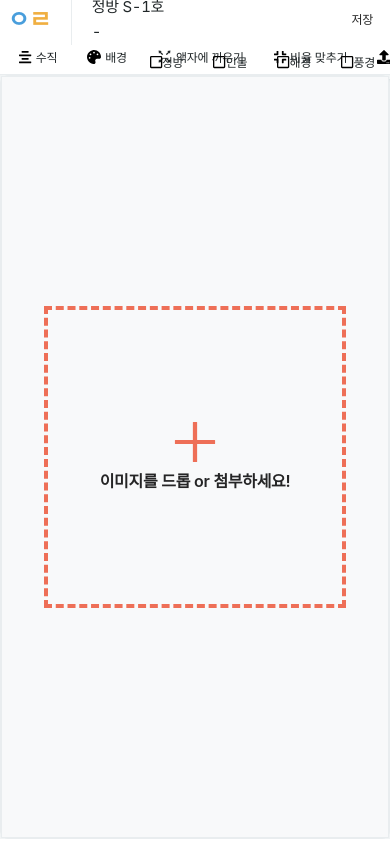
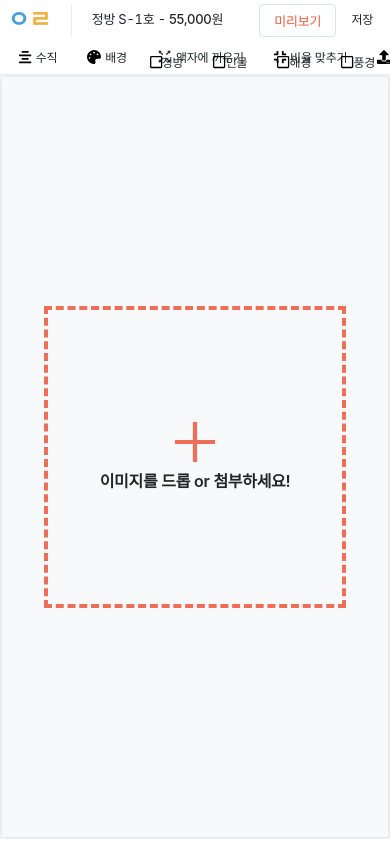
Before and after one commit to mecanvas/early-front, a Next.js app: page /tool/single in a window 390 px wide. Shown: the top 844 px of the page. Built offline with nearby package versions, Linux system fonts and the light colour scheme; a web font is replaced by a local one.

Commit message:
모바일헤더 완

```diff
--- a/src/components/tool/ToolHeader.tsx
+++ b/src/components/tool/ToolHeader.tsx
@@ -4,7 +4,14 @@ import { useGlobalState } from 'src/hooks';
 import { FramePrice } from 'src/interfaces/ToolInterface';
 import Logo from '../layouts/Logo';
 import ToolSave from './ToolSave';
-import { ToolHeaderMenu, CanvasInfomationWrapper, BillInfomation, Bill, BillTotal } from './divided/DividedToolStyle';
+import {
+  ToolHeaderMenu,
+  CanvasInfomationWrapper,
+  BillInfomation,
+  Bill,
+  BillTotal,
+  ToolSinglePrice,
+} from './divided/DividedToolStyle';
 import { theme } from 'src/style/theme';
 
 interface Props {
@@ -46,10 +53,10 @@ const ToolHeader = ({ singlePrice, singleCanvasName }: Props) => {
       <div style={{ display: 'flex', alignItems: 'center' }}>
         <Logo />
         {singlePrice && singleCanvasName ? (
-          <div style={{ borderLeft: `1px solid ${theme.color.gray200}`, paddingLeft: '20px', marginLeft: '20px' }}>
-            <span style={{ marginRight: '-9px' }}>{singleCanvasName} -</span>
+          <ToolSinglePrice>
+            <span>{singleCanvasName} -</span>
             <Button type="text">{singlePrice}원</Button>
-          </div>
+          </ToolSinglePrice>
         ) : (
           <Popover
             style={{ padding: 0 }}
--- a/src/components/tool/divided/DividedToolStyle.tsx
+++ b/src/components/tool/divided/DividedToolStyle.tsx
@@ -50,12 +50,7 @@ export const ToolHeaderMenu = styled.div`
     button + button {
       margin-left: 6px;
     }
-    /* 예상가격 */
-    button:nth-of-type(1) {
-      @media all and (max-width: ${({ theme }) => theme.size.sm}) {
-        display: none;
-      }
-    }
+
     /* 미리보기/이미지 버튼 */
     button:nth-of-type(2) {
       @media all and (max-width: ${({ theme }) => theme.size.sm}) {
@@ -78,6 +73,24 @@ export const ToolHeaderMenu = styled.div`
           font-size: 14px;
         }
       }
+    }
+  }
+`;
+
+export const ToolSinglePrice = styled.div`
+  border-left: 1px solid ${({ theme }) => theme.color.gray200};
+  padding-left: 20px;
+  margin-left: 20px;
+  span {
+    margin-right: -9px;
+  }
+
+  @media all and (max-width: ${({ theme }) => theme.size.sm}) {
+    span {
+      font-size: 13px;
+    }
+    button {
+      font-size: 11px;
     }
   }
 `;
```
